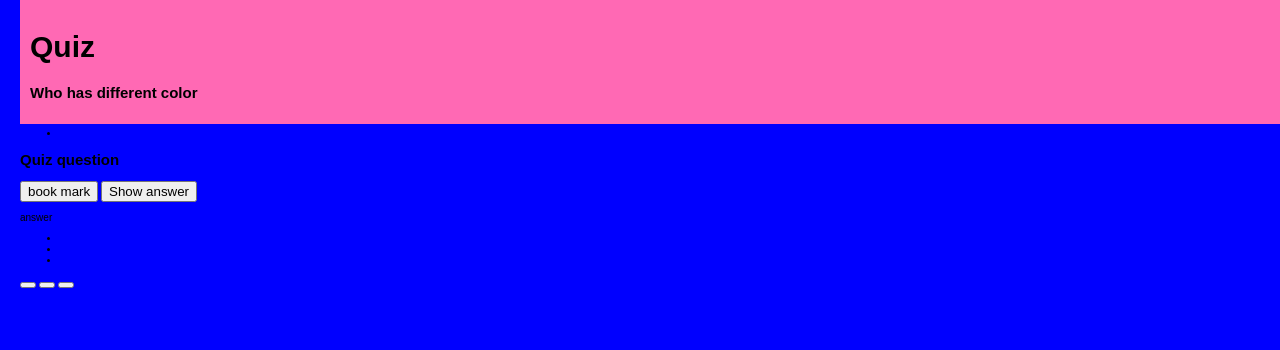
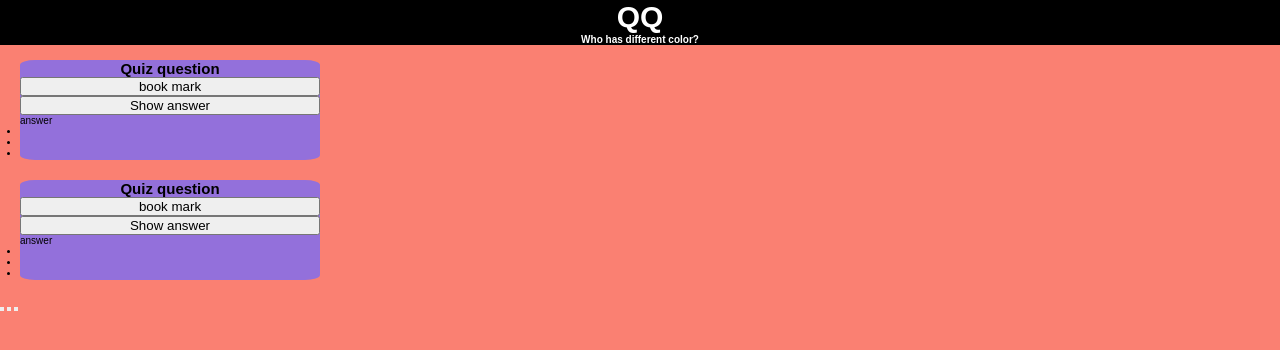
Before and after one commit to chihhsiangsu/Quiz-App-Color, a plain HTML site: page index.html in a window 1280 px wide. Drawn offline with Linux system fonts and the light colour scheme.

Commit message:
starting css

```diff
--- /dev/null
+++ b/css/card.css
@@ -0,0 +1,17 @@
+section {
+  margin: 20px;
+  display: flex;
+  flex-direction: column;
+  display: flex;
+}
+
+.card {
+  background-color: var(--background-color-tertiary);
+  border-radius: 5%;
+  width: 300px;
+  height: 100px;
+}
+
+.card__question {
+  text-align: center;
+}
--- a/css/style.css
+++ b/css/style.css
@@ -1,26 +1,60 @@
+@import url("./css/card.css");
+
 :root {
-  --background-color: hotpink;
+  --background-color-primary: black;
+  --background-color-secondary: salmon;
+  --background-color-tertiary: mediumpurple;
+  --heading-color: white;
   font-size: 10px;
-  margin: 10px;
-  padding: 2px;
 }
 
 * {
   font-family: Arial, Helvetica, sans-serif;
+  margin: 0;
+  padding: 0;
+  box-sizing: border-box;
+}
+
+body {
+  margin-top: 60px;
+  background-color: var(--background-color-secondary);
 }
 
 header {
-  padding: 10px;
+  padding: 0px;
   width: 100vw;
-  background-color: var(--background-color);
+  background-color: var(--background-color-primary);
   top: 0px;
   position: fixed;
+  margin: 0px;
 }
 
 .header__heading {
   font-size: 3rem;
+  text-align: center;
+  color: var(--heading-color);
 }
 
-body {
-  background-color: blue;
+.header__subheading {
+  font-size: 1rem;
+  text-align: center;
+  color: var(--heading-color);
 }
+
+section {
+  margin: 20px;
+  display: flex;
+  flex-direction: column;
+  display: flex;
+}
+
+.card {
+  background-color: var(--background-color-tertiary);
+  border-radius: 5%;
+  width: 300px;
+  height: 100px;
+}
+
+.card__question {
+  text-align: center;
+}
--- a/index.html
+++ b/index.html
@@ -8,8 +8,8 @@
   </head>
   <body>
     <header class="header">
-      <h1 class="header__heading">Quiz</h1>
-      <h2 class="header__subheading">Who has different color</h2>
+      <h1 class="header__heading">QQ</h1>
+      <h2 class="header__subheading">Who has different color?</h2>
     </header>
     <main>
       <section class="card">
```
